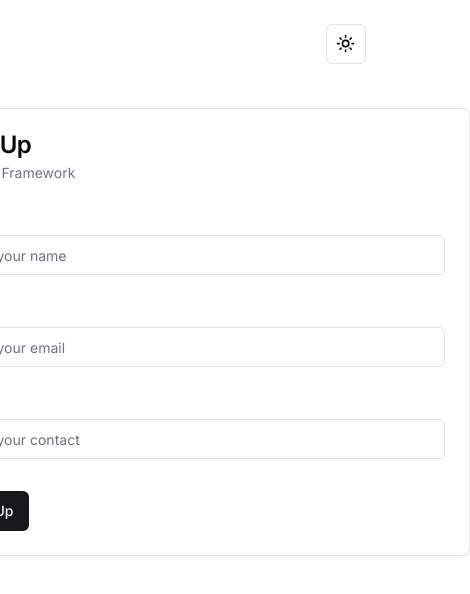
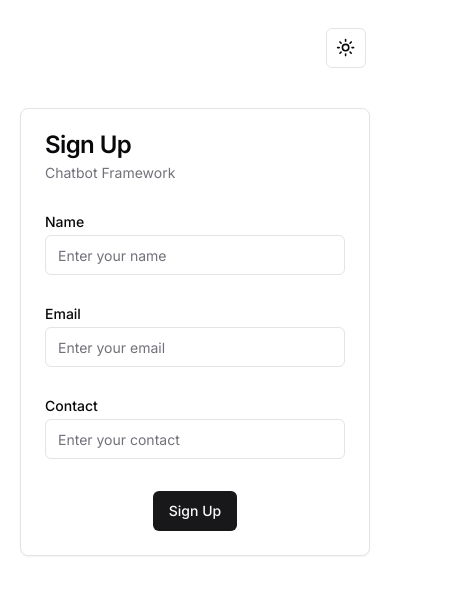
Before and after one commit to Santohack/chatbot-framework-nextjs, a Next.js app: page / in a window 390 px wide. Shown: the top 594 px of the page, 470 px wide, since content can reach past the window. Built offline with nearby package versions, Linux system fonts and the light colour scheme.

Commit message:
mobile responsive

```diff
--- a/app/layout.js
+++ b/app/layout.js
@@ -3,7 +3,7 @@ import "./globals.css";
 import { ThemeProvider } from "@/components/theme-provider";
 import { ModeToggle } from "@/components/topbar";
 const inter = Inter({ subsets: ["latin"] });
-
+import Head from "next/head";
 export const metadata = {
   title: "Create Next App",
   description: "Generated by create next app",
@@ -12,6 +12,9 @@ export const metadata = {
 export default function RootLayout({ children }) {
   return (
     <html lang="en">
+      <Head>
+        <meta name="viewport" content="width=device-width, initial-scale=1.0" />
+      </Head>
       <body className={inter.className}>
         <ThemeProvider
           attribute="class"
@@ -19,7 +22,7 @@ export default function RootLayout({ children }) {
           enableSystem
           disableTransitionOnChange
         >
-          <main className="flex justify-end py-4 pr-4 m-2">
+          <main className="flex justify-end sticky top-3 right-1 py-4 pr-4 m-2">
             <ModeToggle />
           </main>
           {children}
--- a/app/page.js
+++ b/app/page.js
@@ -3,8 +3,9 @@ import Image from "next/image";
 
 export default function Home() {
   return (
-    <main className="flex min-h-screen flex-col justify-between items-center bg-gradient-to-b  py-5">
+    <main className="flex  flex-col justify-center items-center   py-5">
       <CardWithForm />
+
     </main>
   );
 }
--- /dev/null
+++ b/app/sign-in/page.jsx
@@ -0,0 +1,9 @@
+import React from 'react'
+
+const page = () => {
+  return (
+    <div>page</div>
+  )
+}
+
+export default page
--- a/components/signUp/index.jsx
+++ b/components/signUp/index.jsx
@@ -21,25 +21,25 @@ import {
 
 export function CardWithForm() {
   return (
-    <Card className="w-[550px]">
+    <Card className="flex flex-col justify-center w-[450px] max-md:w-[350px]">
       <CardHeader>
         <CardTitle>Sign Up</CardTitle>
         <CardDescription>Chatbot Framework</CardDescription>
       </CardHeader>
       <CardContent>
         <form>
-          <div className="grid w-full items-center  gap-4">
+          <div className="grid w-full items-center gap-4">
             <div className="flex flex-col py-2 space-y-1.5">
               <Label htmlFor="name">Name</Label>
               <Input id="name" placeholder="Enter your name" />
             </div>
             <div className="flex flex-col py-2 space-y-1.5">
-              <Label htmlFor="name">Email</Label>
-              <Input id="name" type ="email" placeholder="Enter your email" />
+              <Label htmlFor="email">Email</Label>
+              <Input id="email" type="email" placeholder="Enter your email" />
             </div>
             <div className="flex flex-col py-2 space-y-1.5">
-              <Label htmlFor="name">Contact</Label>
-              <Input id="name" placeholder="Enter your contact" />
+              <Label htmlFor="contact">Contact</Label>
+              <Input id="contact" placeholder="Enter your contact" />
             </div>
             {/* <div className="flex flex-col space-y-1.5">
               <Label htmlFor="framework">Framework</Label>
@@ -58,7 +58,7 @@ export function CardWithForm() {
           </div>
         </form>
       </CardContent>
-      <CardFooter className="flex justify-between">
+      <CardFooter className="flex justify-center md:justify-between">
         {/* <Button variant="outline">Cancel</Button> */}
         <Button>Sign Up</Button>
       </CardFooter>
```
